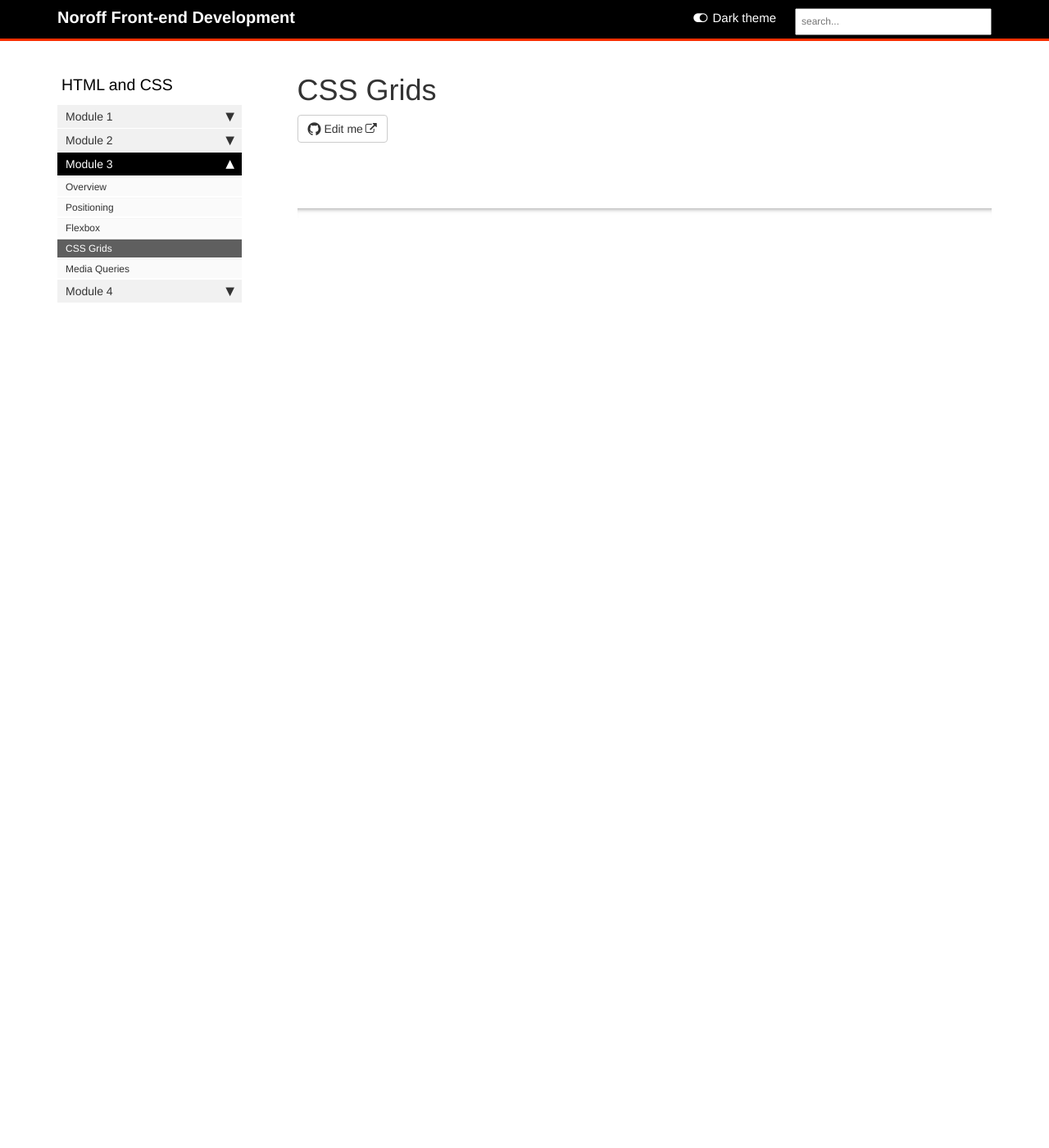
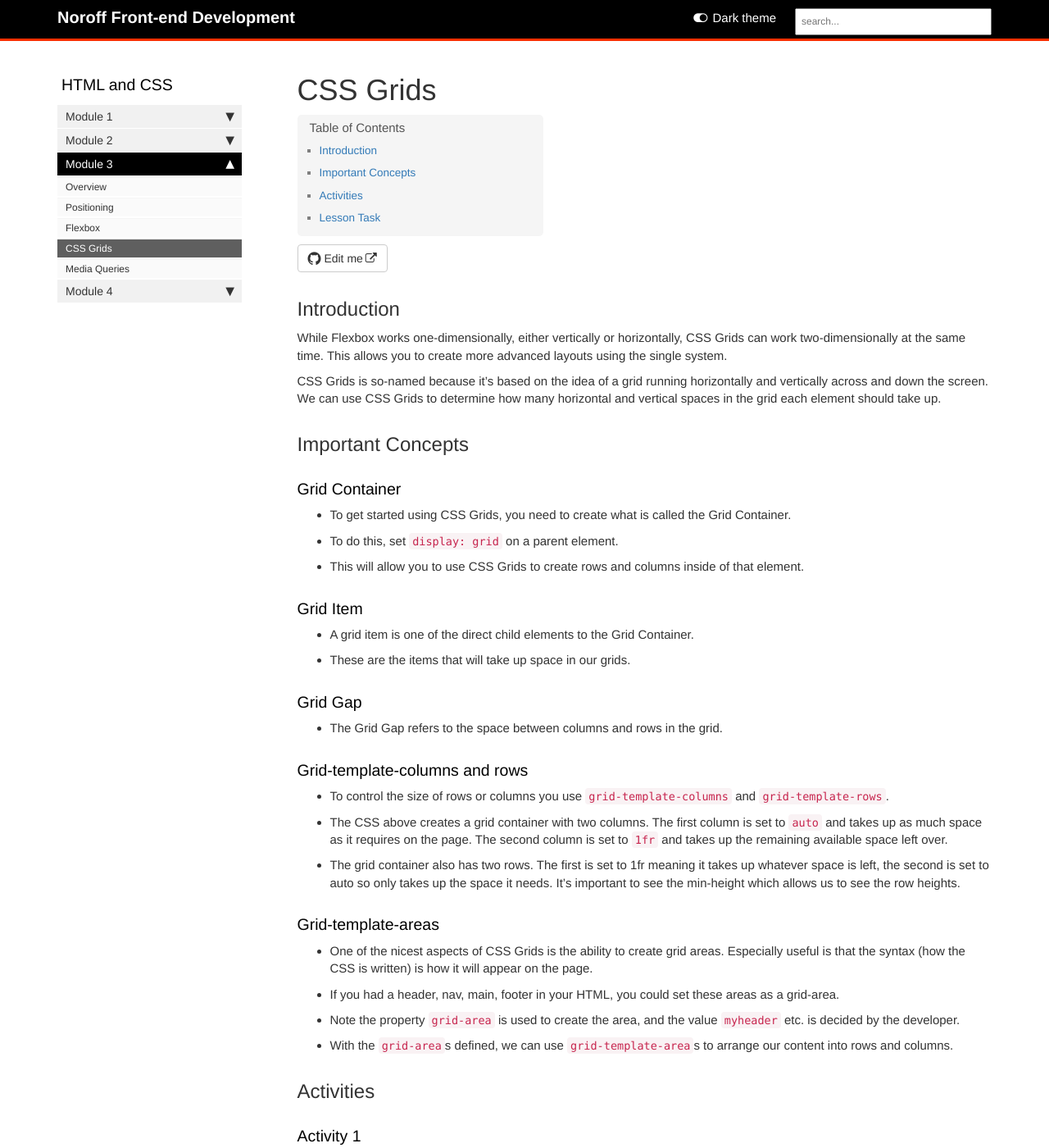
Before and after one commit to AmberBentley/content-feu, a Jekyll site: the page built from pages/html-css/css-grids.md, in a window 1280 px wide and 1400 px high. Shown: the whole window at 82% size. Built offline with Jekyll 4.4.1, drawn with Linux system fonts in a browser that asks for light colours; comment, search, counter and statistics services are not loaded; some of the changed text lies outside the part shown.

Commit message:
HTML+CSS Module 3 Lesson 3 added

```diff
--- a/pages/html-css/css-grids.md
+++ b/pages/html-css/css-grids.md
@@ -6,3 +6,67 @@ sidebar: html-css
 permalink: html-css/css-grids.html
 folder: html-css
 ---
+## Introduction
+While Flexbox works one-dimensionally, either vertically or horizontally, CSS Grids can work two-dimensionally at the same time. This allows you to create more advanced layouts using the single system.
+
+CSS Grids is so-named because it's based on the idea of a grid running horizontally and vertically across and down the screen. We can use CSS Grids to determine how many horizontal and vertical spaces in the grid each element should take up.
+
+## Important Concepts
+
+### Grid Container
+
+- To get started using CSS Grids, you need to create what is called the Grid Container.
+- To do this, set `display: grid` on a parent element.
+- This will allow you to use CSS Grids to create rows and columns inside of that element.
+
+### Grid Item
+
+- A grid item is one of the direct child elements to the Grid Container.
+- These are the items that will take up space in our grids.
+
+### Grid Gap
+
+- The Grid Gap refers to the space between columns and rows in the grid.
+
+### Grid-template-columns and rows
+
+- To control the size of rows or columns you use `grid-template-columns` and `grid-template-rows`.
+- The CSS above creates a grid container with two columns. The first column is set to `auto` and takes up as much space as it requires on the page. The second column is set to `1fr` and takes up the remaining available space left over.
+- The grid container also has two rows. The first is set to 1fr meaning it takes up whatever space is left, the second is set to auto so only takes up the space it needs. It’s important to see the min-height which allows us to see the row heights.
+
+### Grid-template-areas
+
+- One of the nicest aspects of CSS Grids is the ability to create grid areas. Especially useful is that the syntax (how the CSS is written) is how it will appear on the page.
+- If you had a header, nav, main, footer in your HTML, you could set these areas as a grid-area.
+- Note the property `grid-area` is used to create the area, and the value `myheader` etc. is decided by the developer.
+- With the `grid-area`s defined, we can use `grid-template-area`s to arrange our content into rows and columns.
+
+## Activities
+
+### Activity 1
+
+**WATCH**
+
+[This tutorial video on CSS grids.](https://scrimba.com/scrim/cWvWwNcP?pl=paaBbTa) (8m 38s)
+
+### Activity 2
+
+**READ**
+
+[A Complete Guide to Grid](https://css-tricks.com/snippets/css/complete-guide-grid/) by CSS Tricks, use this as a reference guide. You might find it difficult to read it all in one go, so read a bit and then experiment and come back to it.
+
+### Activity 3
+
+**WATCH**
+
+Video: Build a Classic Layout FAST in CSS Grid (8m 29s)
+
+<iframe width="560" height="315" src="https://www.youtube.com/embed/KOvGeFUHAC0" title="YouTube video player" frameborder="0" allow="accelerometer; autoplay; clipboard-write; encrypted-media; gyroscope; picture-in-picture" allowfullscreen></iframe>
+
+## Lesson Task
+
+### Brief
+
+There are practice questions in the master branch of [this repo](https://github.com/Noroff-Education/lesson-task-htmlcss-module3-lesson3).
+
+Attempt the answers before checking them against the answers in the [answers branch](https://github.com/Noroff-Education/lesson-task-htmlcss-module3-lesson3/tree/answers) of the repo.
```
